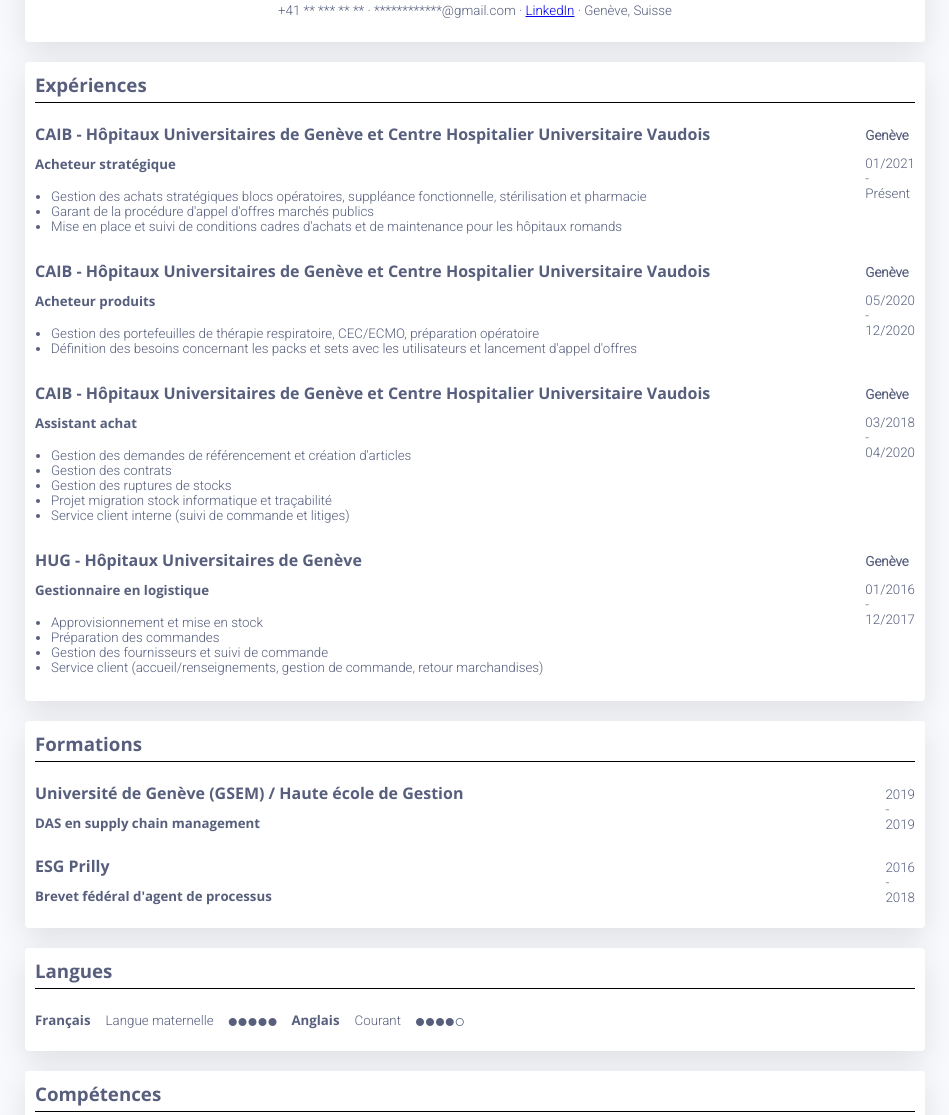
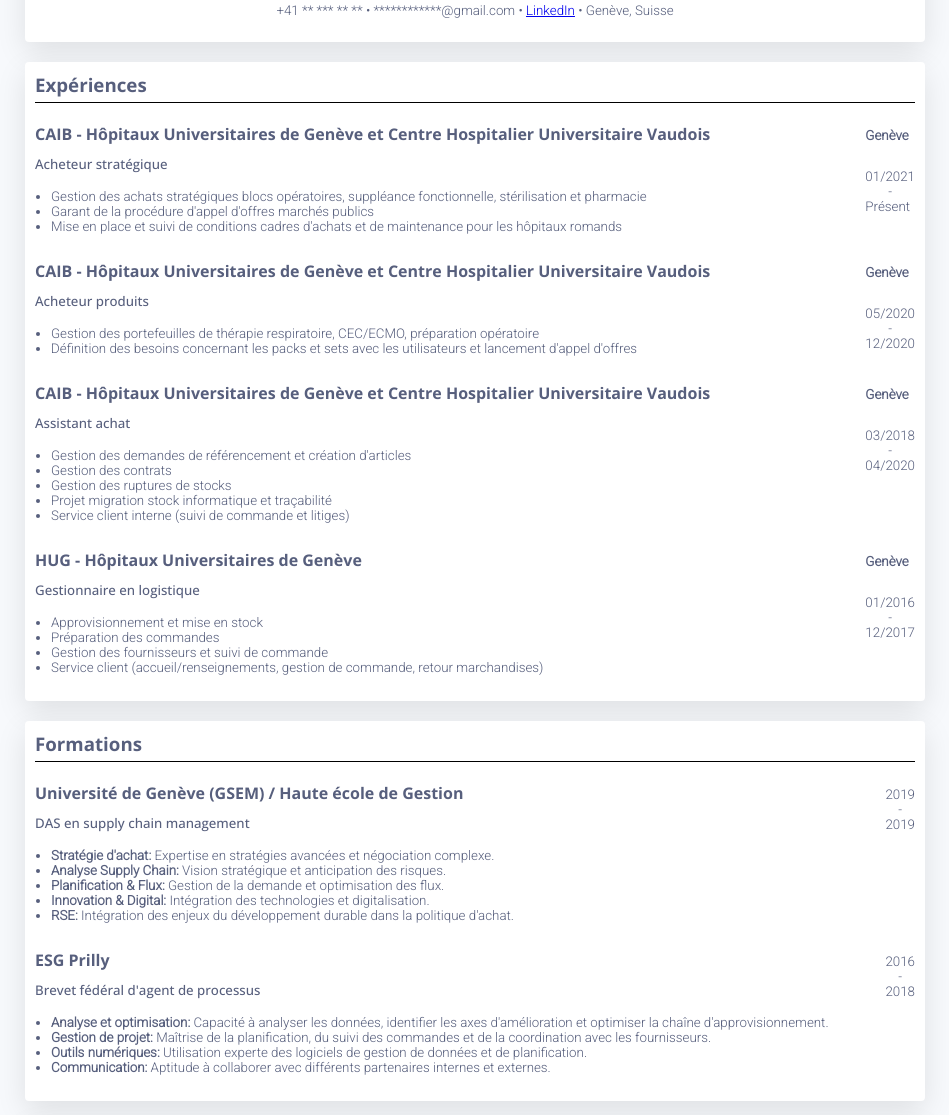
Before and after one commit to Barce2903/curriculum-vitae, a plain HTML site: page index.html in a window 1280 px wide. Shown: the part 229-1344 px from the top of the page, without its empty margins (165-1114 px from the left). Drawn offline with nearby package versions, Linux system fonts and the light colour scheme.

Commit message:
Modifications from gh-pages

```diff
--- a/index.html
+++ b/index.html
@@ -16,8 +16,8 @@
         <img class="img-circle" src="images/profil.jpg" alt="michael_pic">
         <h2>Michael Barcellini</h2>
         <h4>Acheteur</h4>
-      <p>+41 ** *** ** ** · ************@gmail.com · <a
-          href="https://www.linkedin.com/in/michaelbarcellini">LinkedIn</a> · Genève, Suisse</p>
+        <p>+41 ** *** ** ** &#8226; ************@gmail.com &#8226; <a
+            href="https://www.linkedin.com/in/michaelbarcellini">LinkedIn</a> &#8226; Genève, Suisse</p>
       </div>
       <!-- Experiences -->
       <div class="category">
@@ -37,7 +37,7 @@
           <div class="date">
             <p><b>Genève</b></p>
             <p style="margin-bottom: 0;">01/2021</p>
-          <p style="margin: 0;">-</p>
+            <p style="margin: 0; align-self: center;">-</p>
             <p style="margin-top: 0;">Présent</p>
           </div>
         </div>
@@ -55,7 +55,7 @@
           <div class="date">
             <p><b>Genève</b></p>
             <p style="margin-bottom: 0;">05/2020</p>
-          <p style="margin: 0;">-</p>
+            <p style="margin: 0; align-self: center;">-</p>
             <p style="margin-top: 0;">12/2020</p>
           </div>
         </div>
@@ -75,7 +75,7 @@
           <div class="date">
             <p><b>Genève</b></p>
             <p style="margin-bottom: 0;">03/2018</p>
-          <p style="margin: 0;">-</p>
+            <p style="margin: 0; align-self: center;">-</p>
             <p style="margin-top: 0;">04/2020</p>
           </div>
         </div>
@@ -94,7 +94,7 @@
           <div class="date">
             <p><b>Genève</b></p>
             <p style="margin-bottom: 0;">01/2016</p>
-          <p style="margin: 0;">-</p>
+            <p style="margin: 0; align-self: center;">-</p>
             <p style="margin-top: 0;">12/2017</p>
           </div>
         </div>
@@ -107,10 +107,17 @@
           <div class="description">
             <h4>Université de Genève (GSEM) / Haute école de Gestion</h4>
             <h5>DAS en supply chain management</h5>
+            <ul>
+              <li><strong>Stratégie d'achat:</strong> Expertise en stratégies avancées et négociation complexe.</li>
+              <li><strong>Analyse Supply Chain:</strong> Vision stratégique et anticipation des risques.</li>
+              <li><strong>Planification & Flux:</strong> Gestion de la demande et optimisation des flux.</li>
+              <li><strong>Innovation & Digital:</strong> Intégration des technologies et digitalisation.</li>
+              <li><strong>RSE:</strong> Intégration des enjeux du développement durable dans la politique d'achat.</li>
+            </ul>
           </div>
           <div class="date">
             <p style="margin-bottom: 0;">2019</p>
-          <p style="margin: 0;">-</p>
+            <p style="margin: 0; align-self: center;">-</p>
             <p style="margin-top: 0;">2019</p>
           </div>
         </div>
@@ -119,10 +126,16 @@
           <div class="description">
             <h4>ESG Prilly</h4>
             <h5>Brevet fédéral d'agent de processus</h5>
+            <ul>
+              <li><strong>Analyse et optimisation:</strong> Capacité à analyser les données, identifier les axes d'amélioration et optimiser la chaîne d'approvisionnement.</li>
+              <li><strong>Gestion de projet:</strong> Maîtrise de la planification, du suivi des commandes et de la coordination avec les fournisseurs.</li>
+              <li><strong>Outils numériques:</strong> Utilisation experte des logiciels de gestion de données et de planification.</li>
+              <li><strong>Communication:</strong> Aptitude à collaborer avec différents partenaires internes et externes.</li>
+            </ul>
           </div>
           <div class="date">
             <p style="margin-bottom: 0;">2016</p>
-          <p style="margin: 0;">-</p>
+            <p style="margin: 0; align-self: center;">-</p>
             <p style="margin-top: 0;">2018</p>
           </div>
         </div>
--- a/style.css
+++ b/style.css
@@ -1,4 +1,4 @@
-@import url('https://fonts.googleapis.com/css2?family=Open+Sans:ital,wght@0,700;1,700&family=Roboto:wght@300&display=swap');
+@import url('https://fonts.googleapis.com/css2?family=Open+Sans:wght@300..800&display=swap&family=Roboto:wght@300&display=swap');
 
 @media (min-width: 1px) {
   /* Pour un écran >= 1px, cette classe CSS s'applique */
@@ -21,6 +21,13 @@
   .container {
     width: 900px;
     font-size: medium;
+  }
+}
+
+@media print
+{
+  .category {
+    break-inside: avoid;
   }
 }
 
@@ -53,8 +60,15 @@ body {
   box-shadow: 0px 10px 30px rgba(0,0,0,0.1);
 }
 
+.date, .card, .languages {
+  display: flex;
+}
+
+.date {
+  flex-direction: column;
+}
+
 .card, .languages {
-  display: flex;
   justify-content: space-between;
   align-items: baseline;
 }
@@ -74,26 +88,27 @@ body {
 
 .img-circle {
   border-radius: 50%;
-  width: 100px;
-  height: 100px;
-  object-fit: scale-down;
-  object-position: 50%;
+  width: 110px;
+  height: 110px;
 }
 
 h1, h2, h3, h4, h5 {
   /* Configuration google-fonts */
   font-family: "Open Sans", sans-serif;
-  font-optical-sizing: auto;
   font-weight: 700;
   font-style: normal;
-  font-variation-settings: "wdth" 100;
   /* Configuration google-fonts */
   margin: 10px 0;
 }
+
 h3 {
   border-bottom: 1px solid black;
   padding-bottom: 5px;
   margin-top: 0;
+}
+
+h5 {
+  font-weight: 500;
 }
 
 p, li {
@@ -103,9 +118,3 @@ p, li {
 ul {
   padding-left: 1em;
 }
-
-.img-circle {
-  border-radius: 50%;
-  width: 110px;
-  height: 110px;
-}
```
Lines whose indentation alone changed are shown as unchanged.
